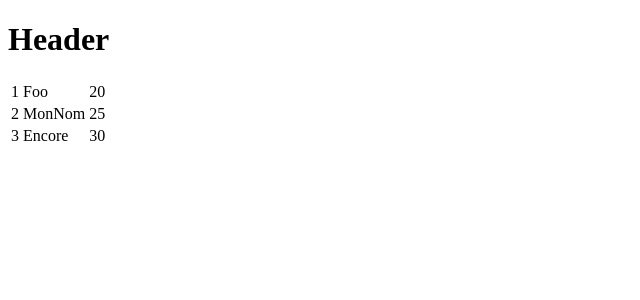
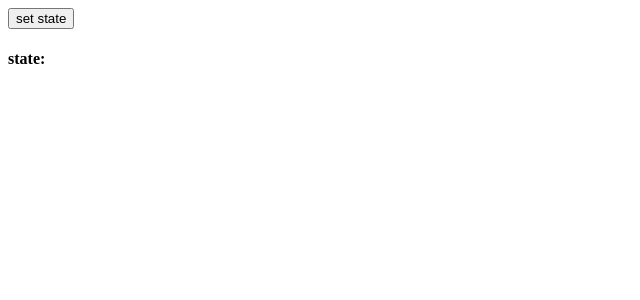
Before and after one commit to leorse/reactjs_learning, a React app: page / in a window 1280 px wide. Shown: the top 300 px of the page, without its empty margins (0-640 px from the left). Built offline with nearby package versions, Linux system fonts and the light colour scheme.

Commit message:
Update App.jsx
set state

```diff
--- a/App.jsx
+++ b/App.jsx
@@ -1,29 +1,19 @@
 import React from 'react';
 
 class App extends React.Component {
-    constructor() {
-        super();
+    constructor(props) {
+        super(props);
         this.state = {
-            data:
-            [
-                {
-                    "id":1,
-                    "name":"Foo",
-                    "age":"20"
-                },
-                {
-                    "id":2,
-                    "name":"MonNom",
-                    "age":"25"
-                },
-                {
-                    "id":3,
-                    "name":"Encore",
-                    "age":"30"
-                }
-            ]
+           data: []
         }
-    }
+        this.setStateHandler = this.setStateHandler.bind(this);
+     };
+     setStateHandler() {
+         var item = "setState:";
+         var myArray = this.state.data.slice();
+         myArray.push(item);
+         this.setState({data:myArray});
+     };
    render() {
        var i=10;
        var myStyle = {
@@ -32,35 +22,34 @@ class App extends React.Component {
        };
       return (
         <div>
-        <Header/>
-        <table>
-            <tbody>
-                {this.state.data.map((person, i)=><TableRow key={i} data={person} />)}
-            </tbody>
-        </table>
-     </div>
+            <button onClick={this.setStateHandler}>set state</button>
+            <h4>state:{this.state.data}</h4>
+         </div>
       );
-   }
+   };
 }
+
+App.defaultProps = {
+    headerProp: "Header from props...",
+    contentProp:"Content from props..."
+ }
 
 class Header extends React.Component {
     render() {
        return (
           <div>
-             <h1>Header</h1>
+             <h1>{this.props.headerProp}</h1>
           </div>
        );
     }
  }
 
- class TableRow extends React.Component {
+ class Content extends React.Component {
      render() {
          return (
-             <tr>
-                <td>{this.props.data.id}</td>
-                <td>{this.props.data.name}</td>
-                <td>{this.props.data.age}</td>
-            </tr>
+            <div>
+             <h1>{this.props.contentProp}</h1>
+          </div>
          )
      }
  }
```
